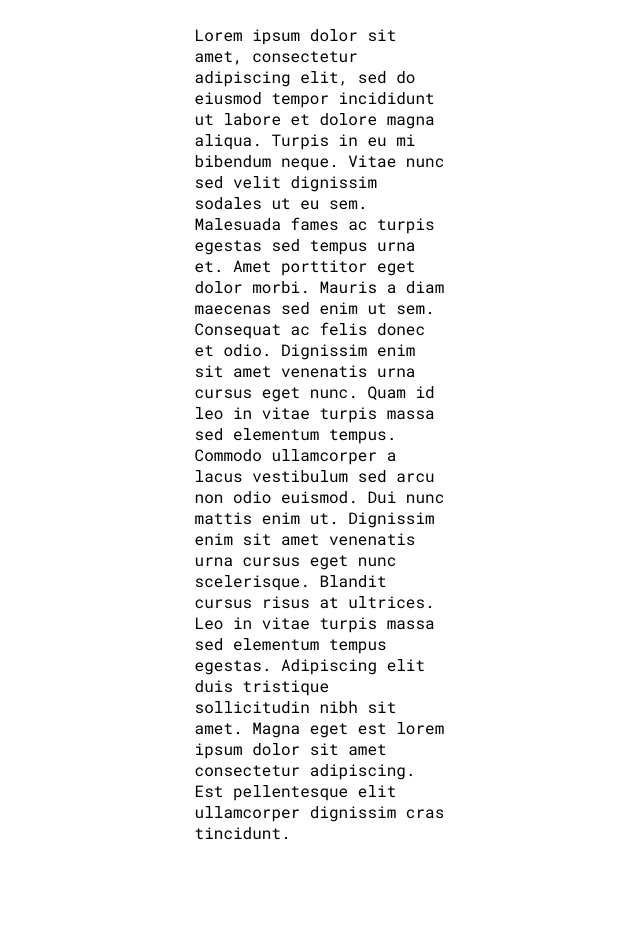
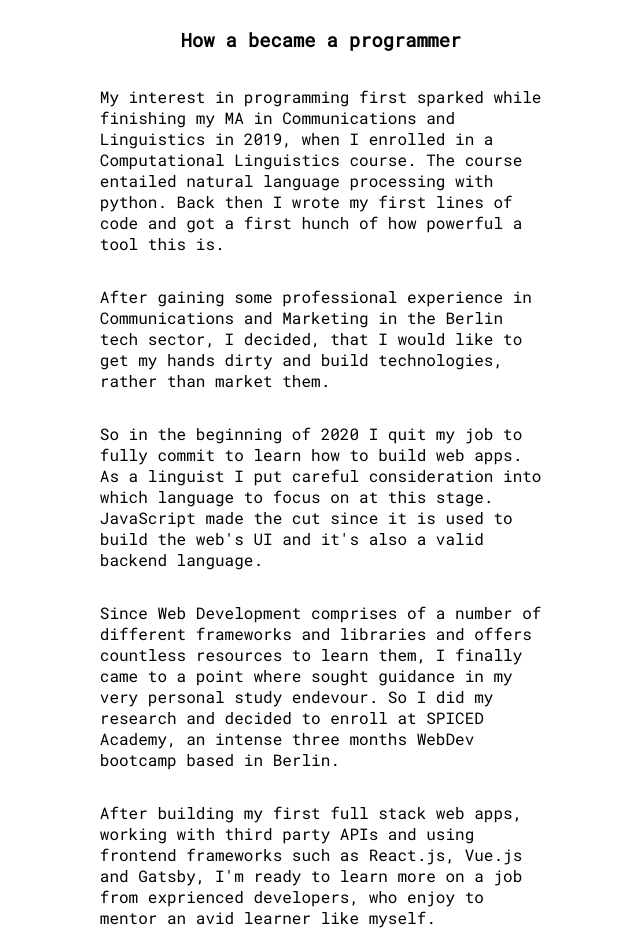
Before and after one commit to smuibrig/personal-website, a Gatsby site: page /about in a window 1280 px wide. Shown: the whole page, without its empty margins (319-959 px from the left). Before the commit the page ends 867 px from the top, so only its background shows below. Built offline with nearby package versions, Linux system fonts and the light colour scheme; Gatsby itself is replaced by a stand-in of ours.

Commit message:
add bout me text

```diff
--- /dev/null
+++ b/public/page-data/links/page-data.json
@@ -0,0 +1 @@
+{"componentChunkName":"component---src-pages-links-js","path":"/links/","result":{"pageContext":{}},"staticQueryHashes":[]}
--- a/src/pages/about.js
+++ b/src/pages/about.js
@@ -4,23 +4,32 @@ export default function About() {
     return (
         <div>
             <div className="content-wrapper">
+                <h3>How a became a programmer</h3>
                 <p className="about-section">
-                    Lorem ipsum dolor sit amet, consectetur adipiscing elit, sed
-                    do eiusmod tempor incididunt ut labore et dolore magna
-                    aliqua. Turpis in eu mi bibendum neque. Vitae nunc sed velit
-                    dignissim sodales ut eu sem. Malesuada fames ac turpis
-                    egestas sed tempus urna et. Amet porttitor eget dolor morbi.
-                    Mauris a diam maecenas sed enim ut sem. Consequat ac felis
-                    donec et odio. Dignissim enim sit amet venenatis urna cursus
-                    eget nunc. Quam id leo in vitae turpis massa sed elementum
-                    tempus. Commodo ullamcorper a lacus vestibulum sed arcu non
-                    odio euismod. Dui nunc mattis enim ut. Dignissim enim sit
-                    amet venenatis urna cursus eget nunc scelerisque. Blandit
-                    cursus risus at ultrices. Leo in vitae turpis massa sed
-                    elementum tempus egestas. Adipiscing elit duis tristique
-                    sollicitudin nibh sit amet. Magna eget est lorem ipsum dolor
-                    sit amet consectetur adipiscing. Est pellentesque elit
-                    ullamcorper dignissim cras tincidunt.
+                    My interest in programming first sparked while finishing my
+                    MA in Communications and Linguistics in 2019, when I
+                    enrolled in a Computational Linguistics course. The course
+                    entailed natural language processing with python. Back then
+                    I wrote my first lines of code and got a first hunch of how powerful a tool this is.
+                </p>
+                <p className="about-section">
+                    After gaining some professional experience in Communications
+                    and Marketing in the Berlin tech sector, I decided, that I
+                    would like to get my hands dirty and build technologies,
+                    rather than market them.
+                </p>
+                <p className="about-section">
+                    So in the beginning of 2020 I quit my job to fully commit to
+                    learn how to build web apps. As a linguist I put careful
+                    consideration into which language to focus on at this stage.
+                    JavaScript made the cut since it is used to build the web's
+                    UI and it's also a valid backend language.
+                </p>
+                <p className="about-section">
+                    Since Web Development comprises of a number of different frameworks and libraries and offers countless resources to learn them, I finally came to a point where sought guidance in my very personal study endevour. So I did my research and decided to enroll at SPICED Academy, an intense three months WebDev bootcamp based in Berlin.
+                </p>
+                <p className="about-section">
+                    After building my first full stack web apps, working with third party APIs and using frontend frameworks such as React.js, Vue.js and Gatsby, I'm ready to learn more on a job from exprienced developers, who enjoy to mentor an avid learner like myself.
                 </p>
             </div>
         </div>
--- a/src/styles/global.css
+++ b/src/styles/global.css
@@ -31,7 +31,7 @@ body {
 }
 
 .about-section {
-    max-width: 20%;
+    max-width: 35%;
 }
 
 .links-wrapper {
```
